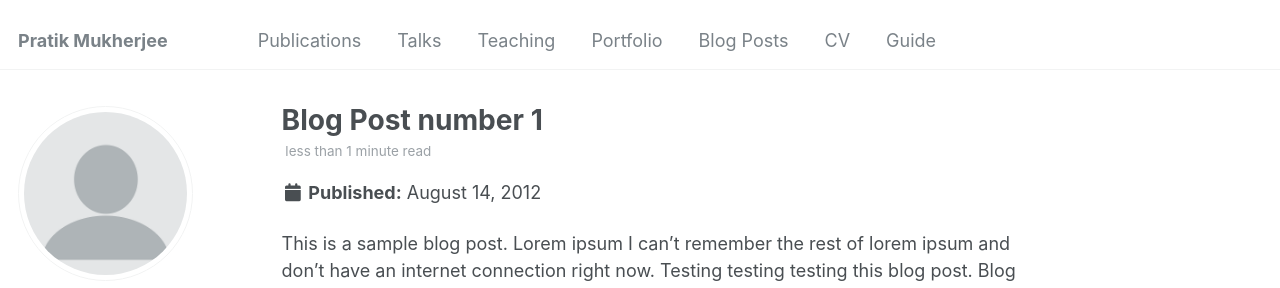
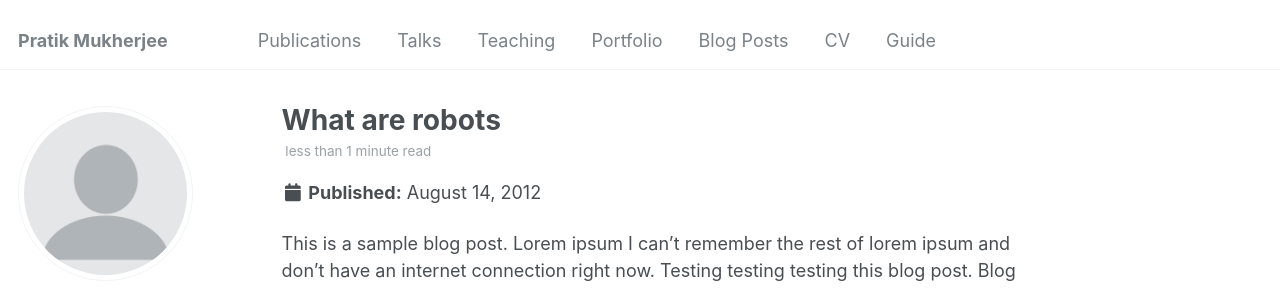
Before and after one commit to mukhe027/mukhe027.github.io, a Jekyll site: the page built from _posts/2012-08-14-blog-post-1.md, in a window 1280 px wide and 900 px high. Shown: the top 288 px of the window. Built offline with Jekyll 4.4.1, drawn with Linux system fonts in a browser that asks for light colours; some web fonts are replaced.

Commit message:
Update 2012-08-14-blog-post-1.md

```diff
--- a/_posts/2012-08-14-blog-post-1.md
+++ b/_posts/2012-08-14-blog-post-1.md
@@ -1,5 +1,5 @@
 ---
-title: 'Blog Post number 1'
+title: 'What are robots'
 date: 2012-08-14
 permalink: /posts/2012/08/blog-post-1/
 tags:
```
